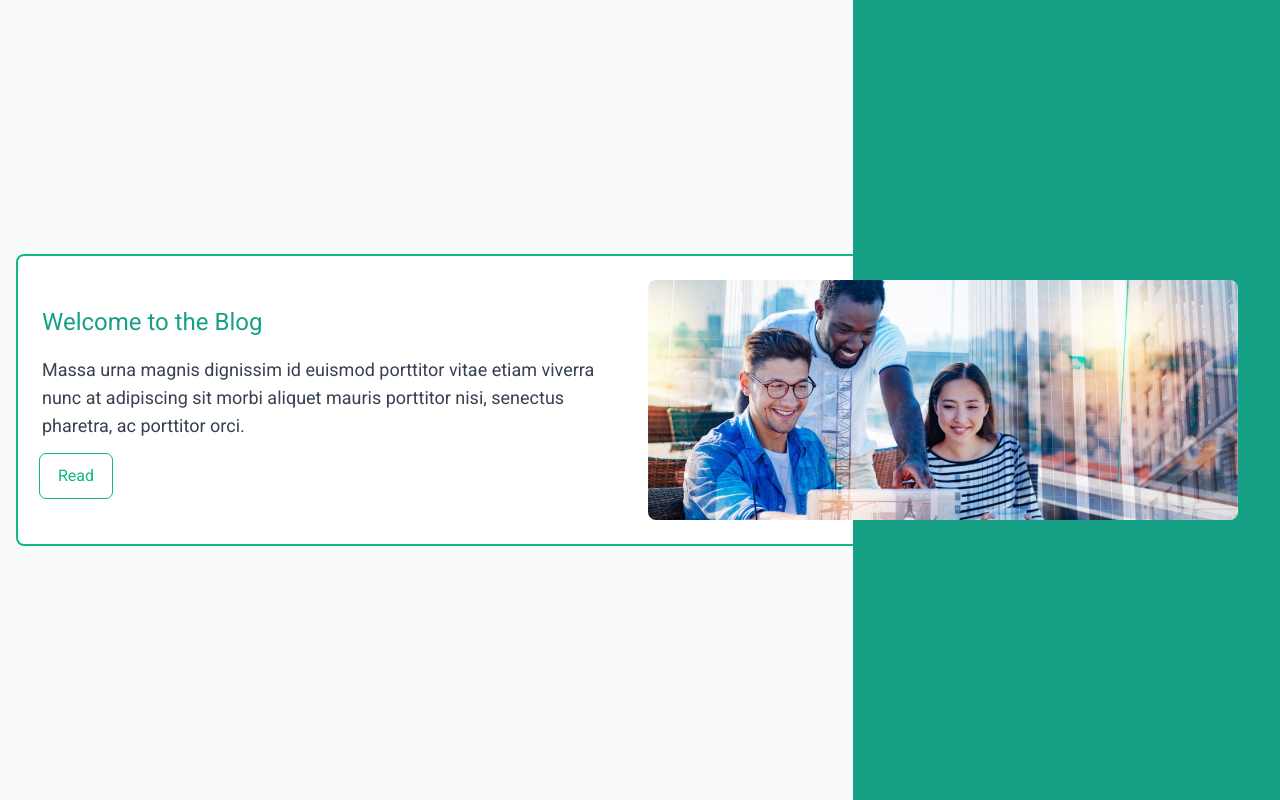
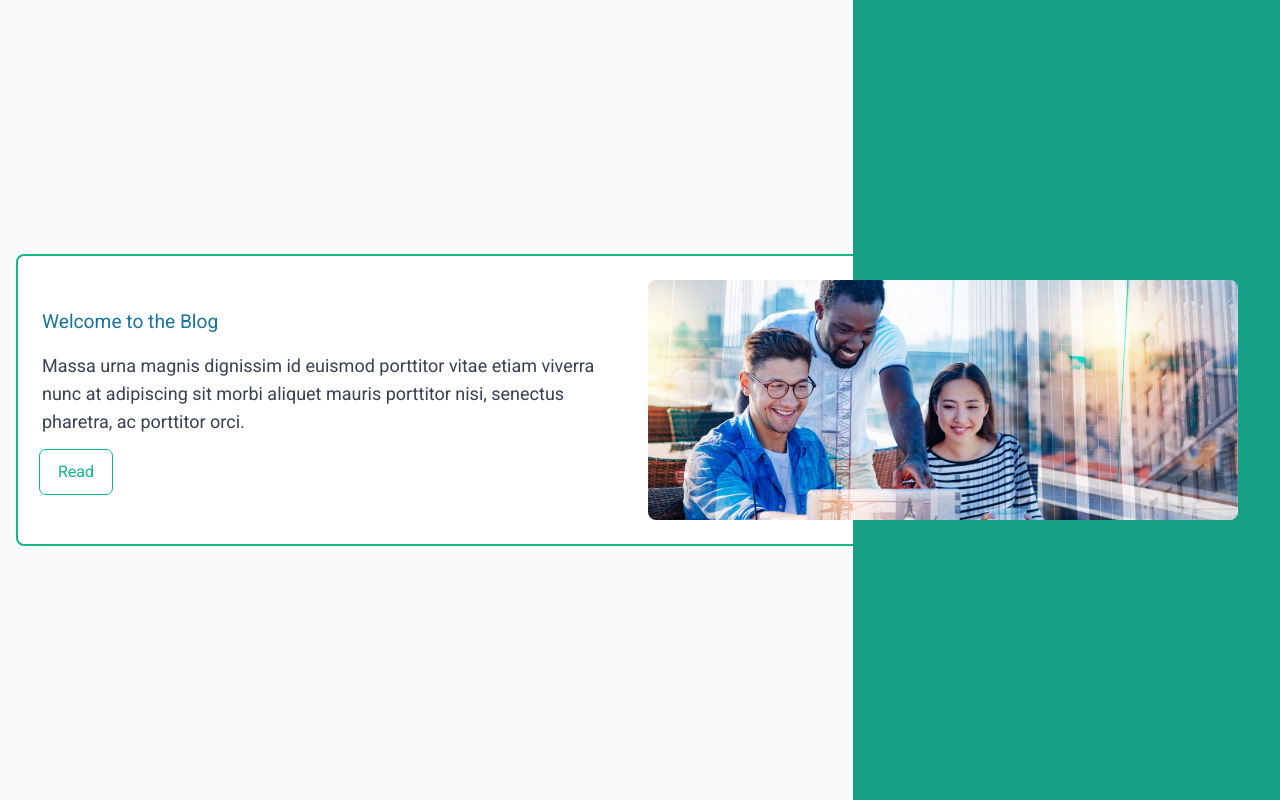
Before and after one commit to sidibos/blog-nextjs, a Next.js app: page / in a window 1280 px wide. Built offline with nearby package versions, Linux system fonts and the light colour scheme.

Commit message:
change text color

```diff
--- a/src/app/ui/styles/home.module.css
+++ b/src/app/ui/styles/home.module.css
@@ -1,5 +1,7 @@
 .text_green {
-  color: #16a085;
+  color: #1674a0;
+  font-size: larger;
+  /**color: #16a085;*/
 }
 
 .bg_green {
```
